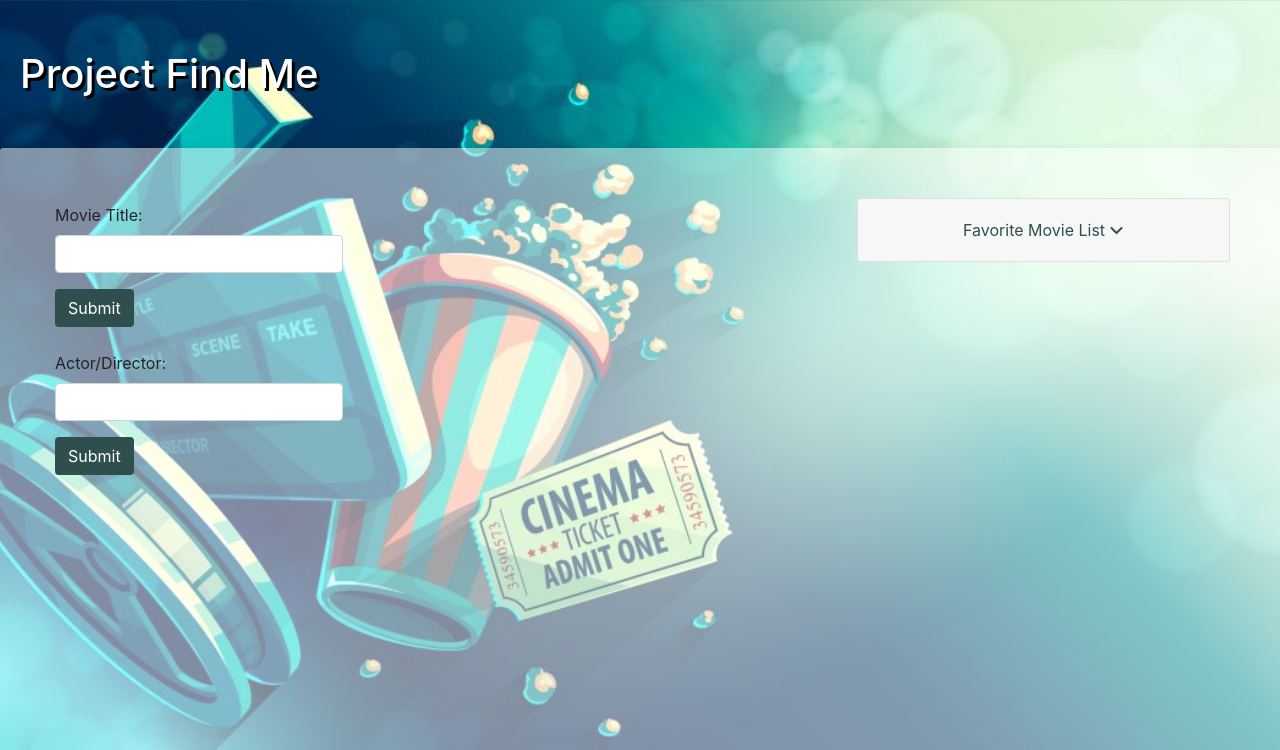
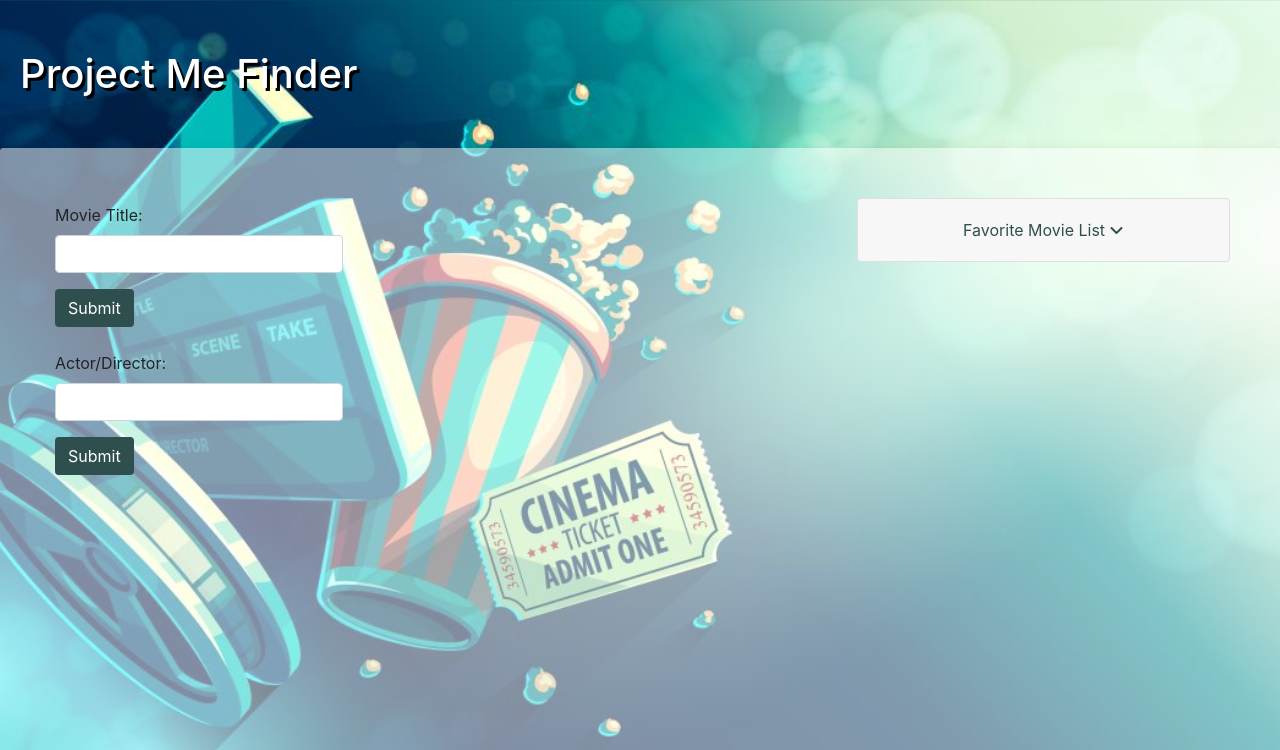
Before and after one commit to sarakane/Project-Me-Finder, a website built with webpack: page src/index.html in a window 1280 px wide. Shown: the top 750 px of the page. Built offline with nearby package versions, Linux system fonts and the light colour scheme.

Commit message:
remove test folders, update readme and change title on index

```diff
--- a/src/index.html
+++ b/src/index.html
@@ -9,7 +9,7 @@
 </head>
 
 <body>
-  <h1> Project Find Me</h1>
+  <h1> Project Me Finder</h1>
   <div class="container-fluid">
     <div class="row row-cols-md-3 row-cols-sm-1">
       <div class="col-sm">
```
Also changed, not shown: README.md, __tests__/test.js (deleted).
